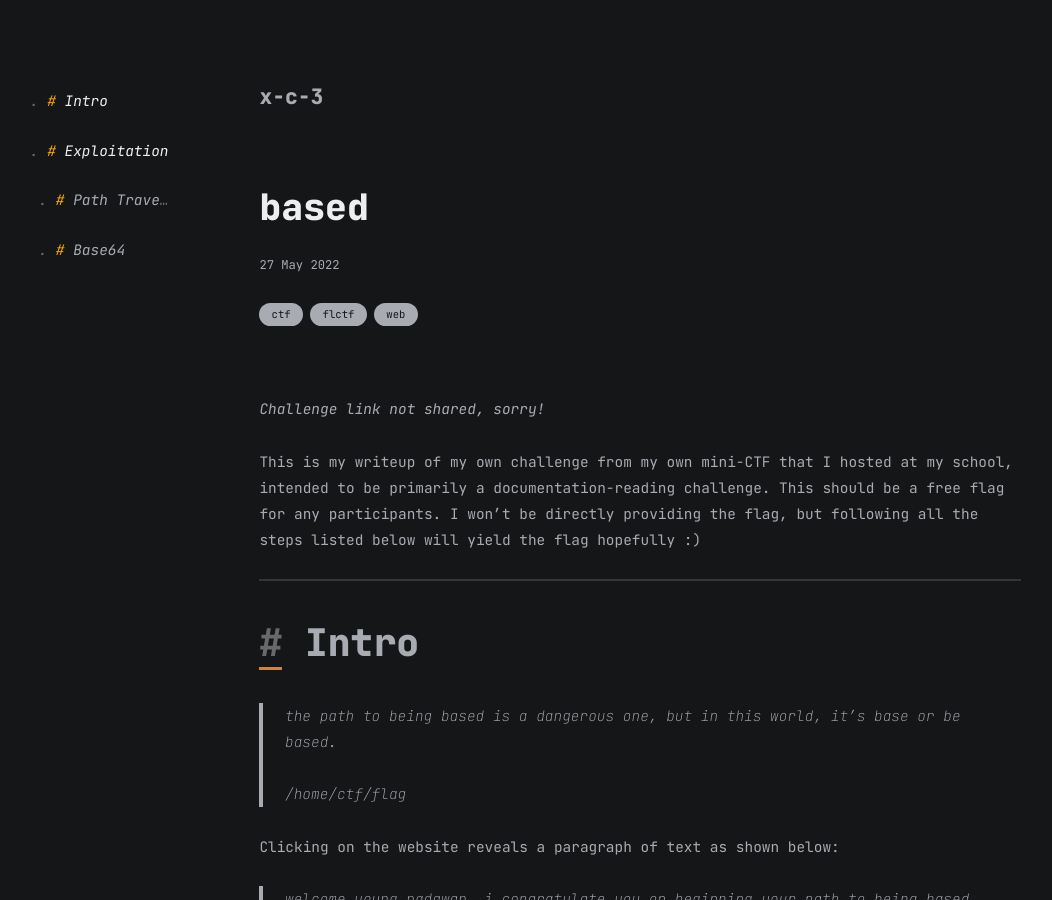
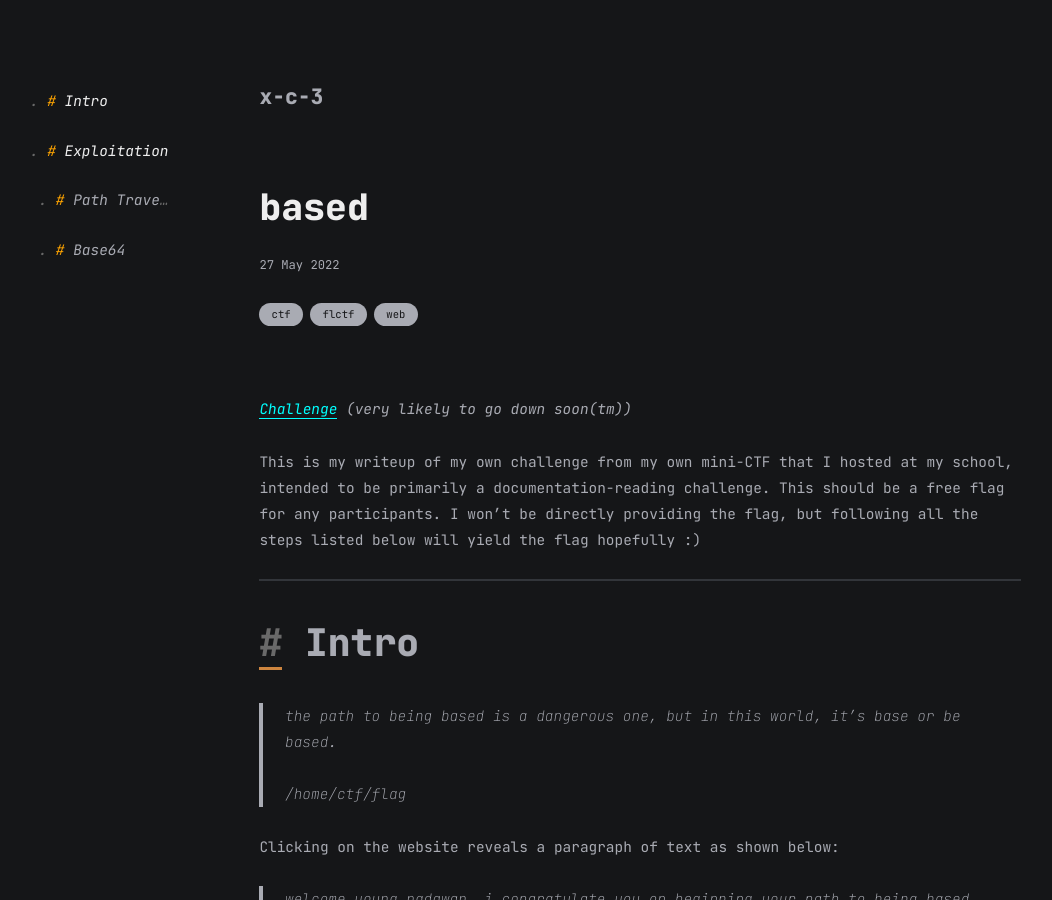
Before and after one commit to x-c-3/x-c-3.github.io, a Jekyll site: the page built from all_collections/_posts/2022-05-27-flctf-web-based.markdown, in a window 1280 px wide and 900 px high. Shown: the whole window, without its empty margins (35-1087 px from the left). Built offline with Jekyll 4.4.1, drawn with Linux system fonts in a browser that asks for light colours.

Commit message:
Update 2022-05-27-flctf-web-based.markdown

```diff
--- a/all_collections/_posts/2022-05-27-flctf-web-based.markdown
+++ b/all_collections/_posts/2022-05-27-flctf-web-based.markdown
@@ -7,7 +7,7 @@ categories: ctf flctf web
 description: "a contrived solution to a contrived problem"
 ---
 
-*Challenge link not shared, sorry!*
+*[Challenge](http://freeloadingctf.sytes.net:9010/) (very likely to go down soon(tm))*
 
 This is my writeup of my own challenge from my own mini-CTF that I hosted at my school, intended to be primarily a documentation-reading challenge. This should be a free flag for any participants. I won't be directly providing the flag, but following all the steps listed below will yield the flag hopefully :)
 
```
